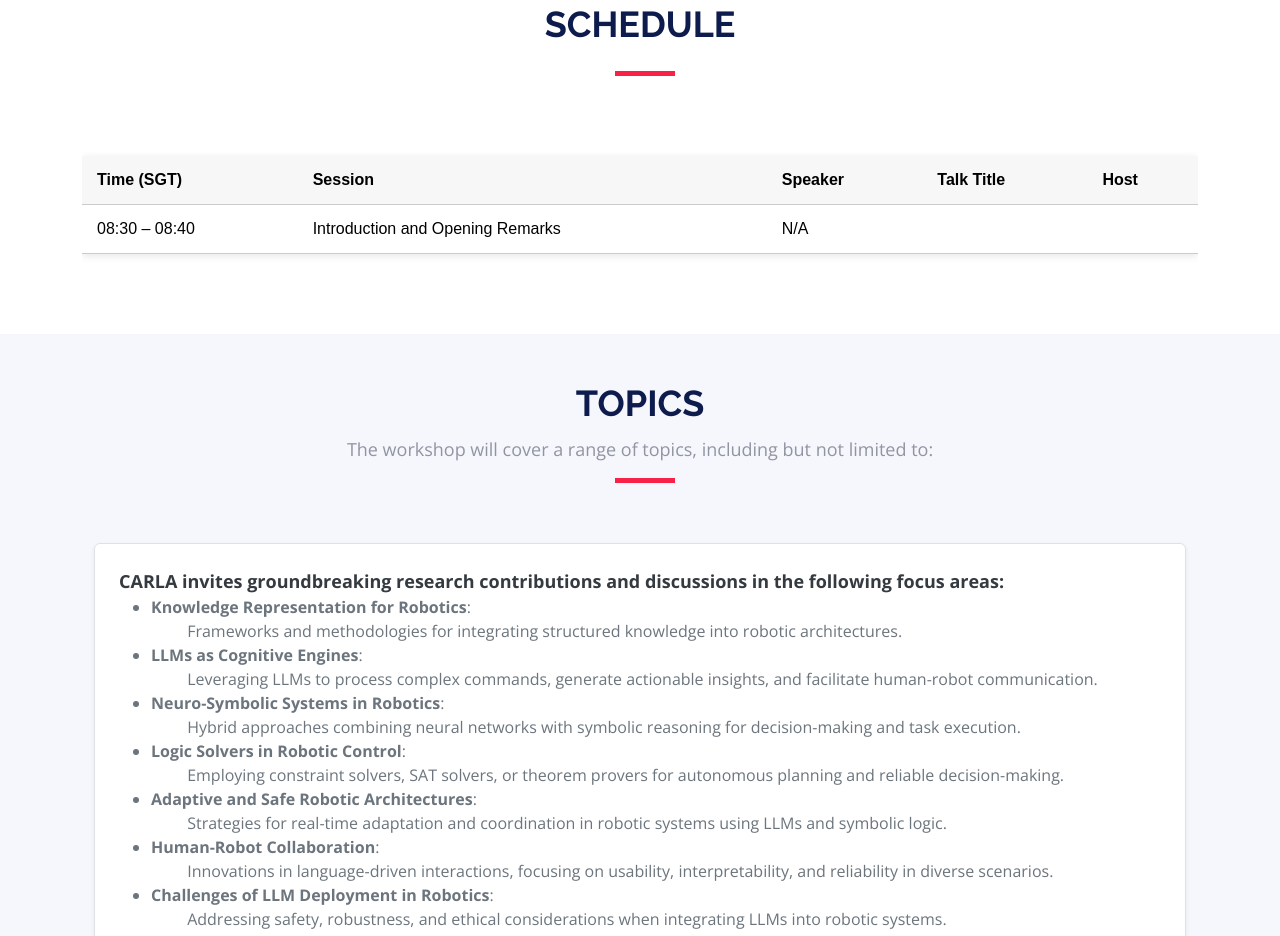
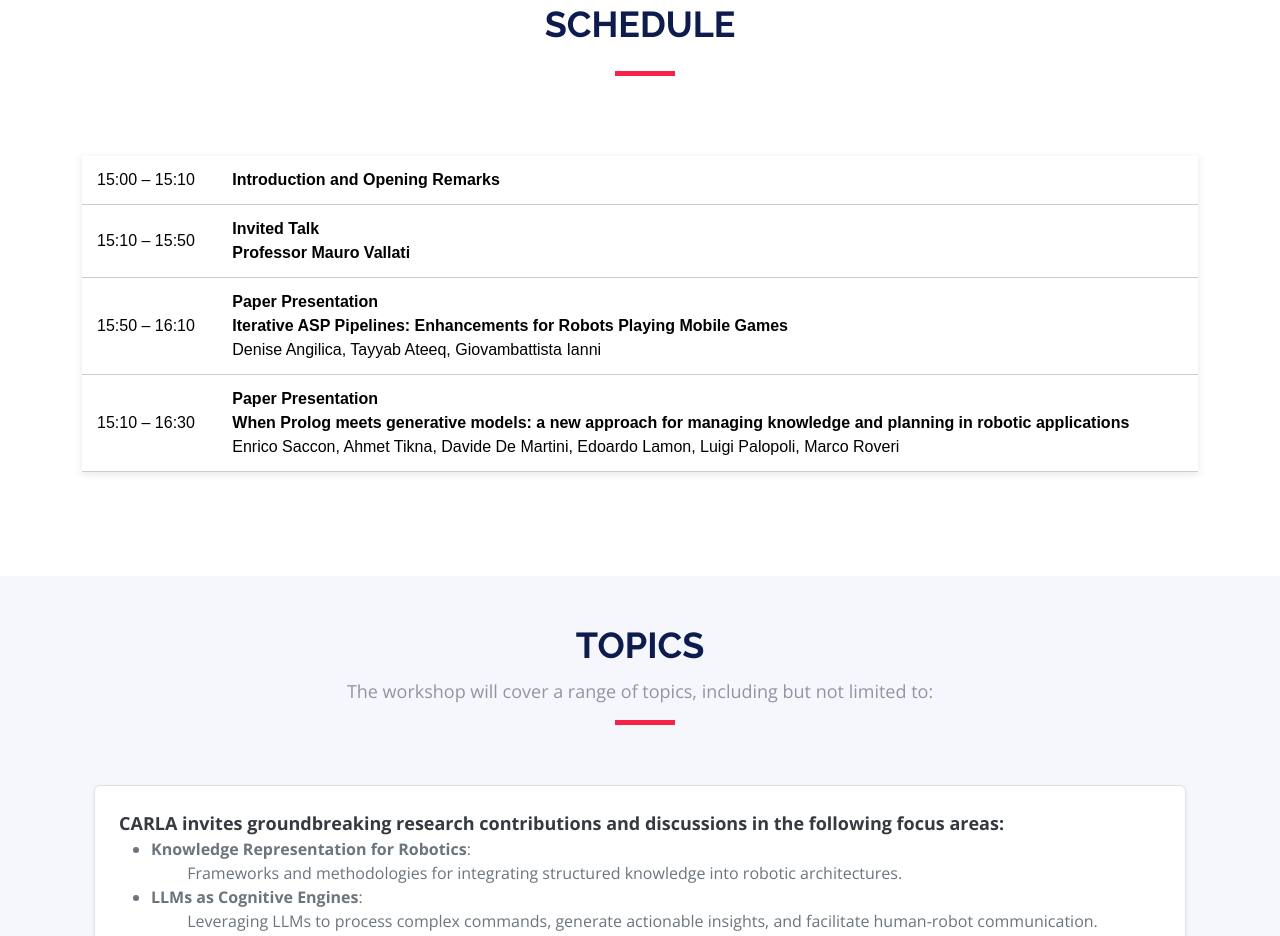
Before and after one commit to carla-ws/web, a plain HTML site: page index.html in a window 1280 px wide. Shown: the part 1287-2223 px from the top of the page. Drawn offline with nearby package versions, Linux system fonts and the light colour scheme.

Commit message:
Updating event schedule

```diff
--- a/index.html
+++ b/index.html
@@ -145,29 +145,46 @@
         <div class="section-header">
           <h2>Schedule</h2>
         </div>
-        <div class="table-responsive">
+        <div class="table-responsive row mb-4 justify-content-center">
+          <div class="col-12">
             <table class="schedule-table table align-middle">
               <thead>
-              <tr>
+                <!-- <tr>
                   <th>Time (SGT)</th>
                   <th>Session</th>
                   <th>Speaker</th>
                   <th>Talk Title</th>
                   <th>Host</th>
-              </tr>
+                </tr> -->
               </thead>
               <tbody>
                 <!-- 非 contributed talk 部分 -->
                 <tr>
-                <td>08:30 – 08:40</td>
-                <td>Introduction and Opening Remarks</td>
-                <td>N/A</td>
-                <td></td>
-                <td></td>
+                  <td>15:00 – 15:10</td>
+                  <td><b>Introduction and Opening Remarks</b></td>
                 </tr>
-
+                <tr>
+                  <td>15:10 – 15:50</td>
+                  <td><b>Invited Talk</b> <br> <b>Professor Mauro Vallati</b></td>
+                </tr>
+                </tr>
+                <tr>
+                  <td>15:50 – 16:10</td>
+                  <td><b>Paper Presentation</b> <br> <b>Iterative ASP Pipelines: Enhancements for Robots Playing Mobile Games</b>
+                  <br>
+                  Denise Angilica, Tayyab Ateeq, Giovambattista Ianni
+                  </td>
+                </tr>
+                <tr>
+                  <td>15:10 – 16:30</td>
+                  <td><b>Paper Presentation</b> <br> <b>When Prolog meets generative models: a new approach for managing knowledge and planning in robotic applications </b>
+                  <br>
+                  Enrico Saccon, Ahmet Tikna, Davide De Martini, Edoardo Lamon, Luigi Palopoli, Marco Roveri
+                  </td>
+                </tr>
               </tbody>
             </table>
+        </div>
         </div>
       </div>
     </section>
```
Lines whose indentation alone changed are shown as unchanged.
